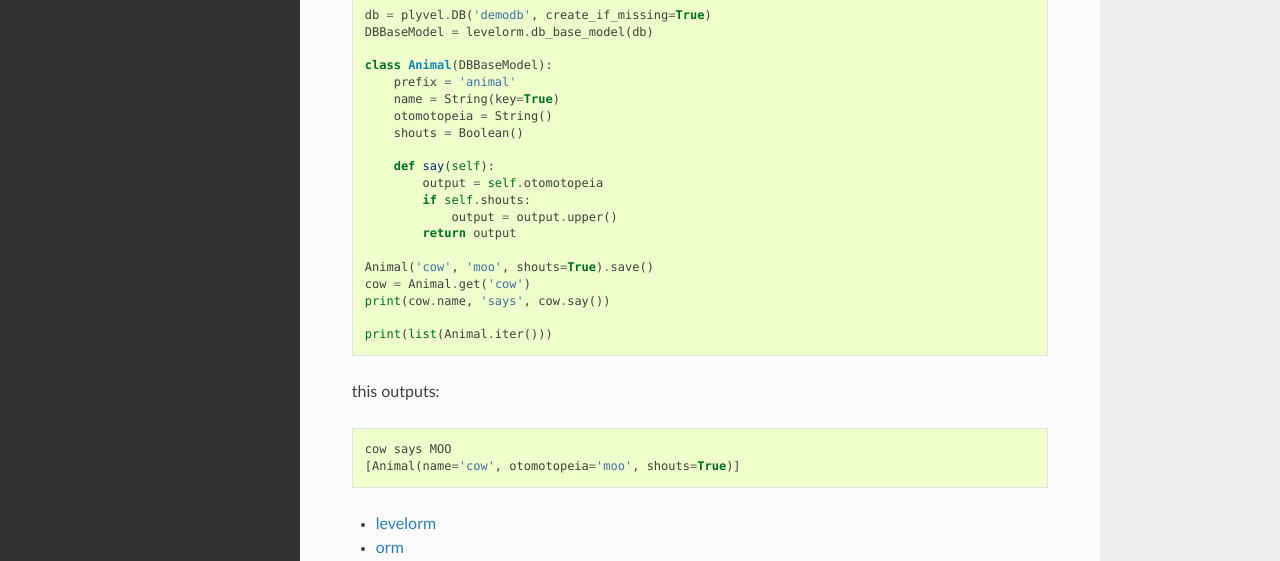
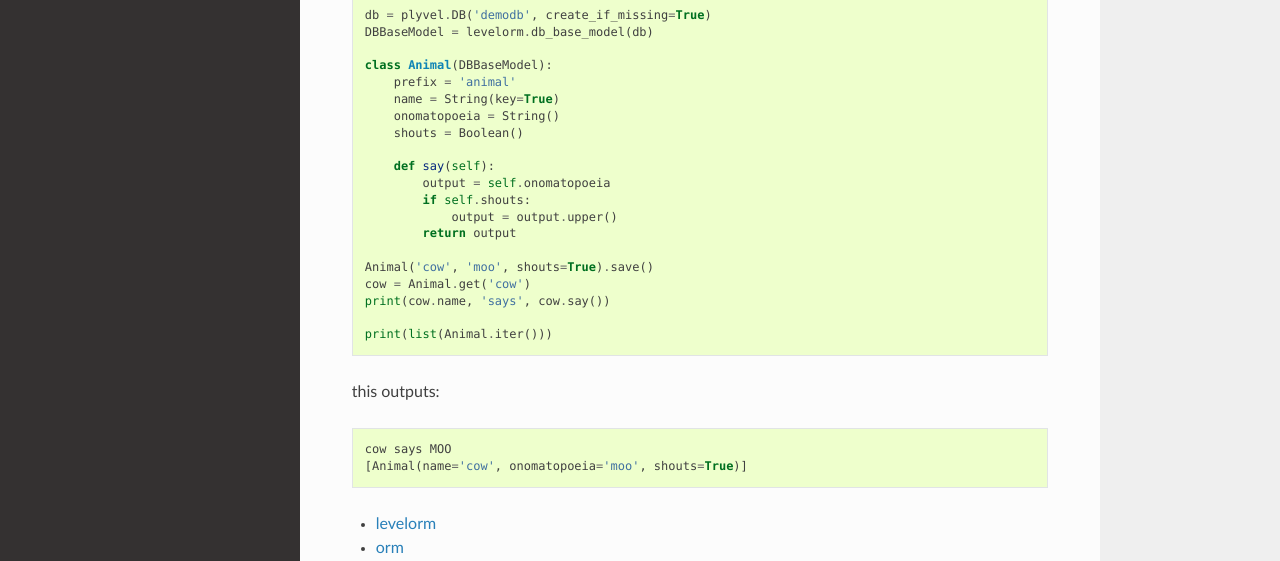
Before and after one commit to raylu/levelorm, a Sphinx documentation site: the page built from docs/index.rst, in a window 1280 px wide and 1210 px high. Shown: the part 281-842 px from the top of the window. Built offline with Sphinx 7.4.7 and the Read the Docs theme 2.0.0, drawn with Linux system fonts in a browser that asks for light colours.

Commit message:
spell onomatopoeia correctly

```diff
--- a/docs/index.rst
+++ b/docs/index.rst
@@ -16,11 +16,11 @@ using `plyvel <https://plyvel.readthedocs.io/>`_ ::
     class Animal(DBBaseModel):
         prefix = 'animal'
         name = String(key=True)
-        otomotopeia = String()
+        onomatopoeia = String()
         shouts = Boolean()
 
         def say(self):
-            output = self.otomotopeia
+            output = self.onomatopoeia
             if self.shouts:
                 output = output.upper()
             return output
@@ -34,7 +34,7 @@ using `plyvel <https://plyvel.readthedocs.io/>`_ ::
 this outputs::
 
     cow says MOO
-    [Animal(name='cow', otomotopeia='moo', shouts=True)]
+    [Animal(name='cow', onomatopoeia='moo', shouts=True)]
 
 .. toctree::
     :maxdepth: 2
```
Also changed, not shown: README.md (+3 -3 lines), 1 other file.
